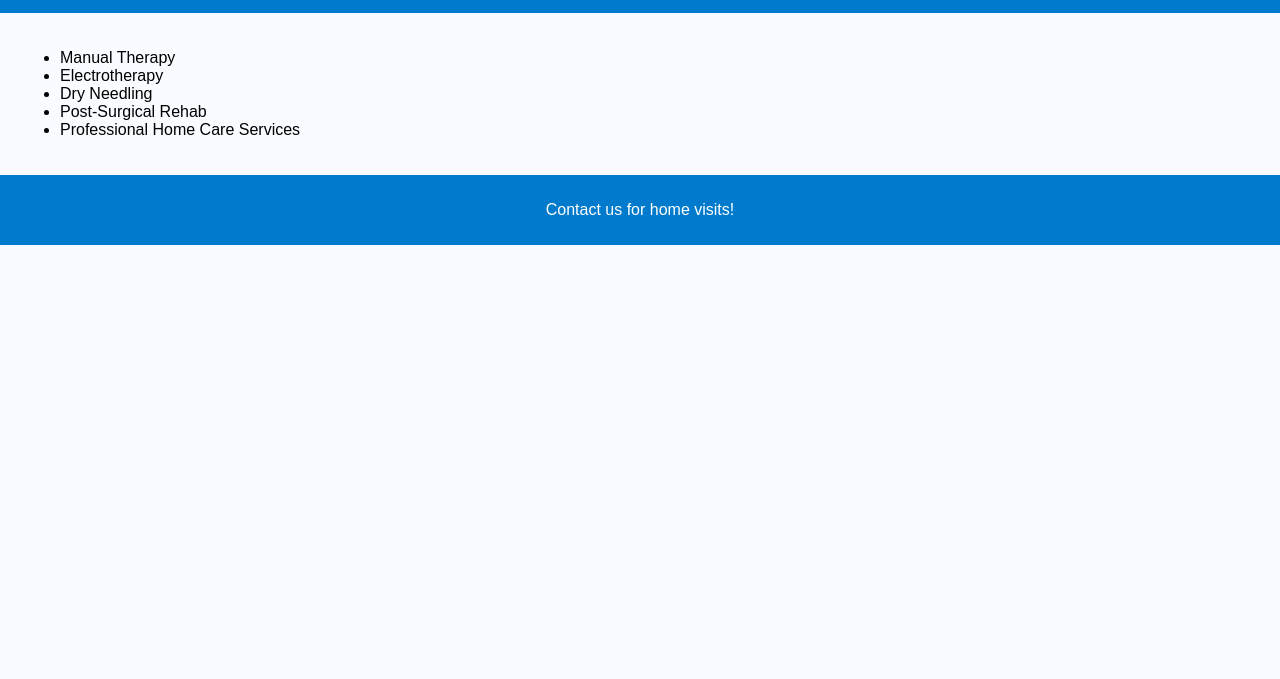
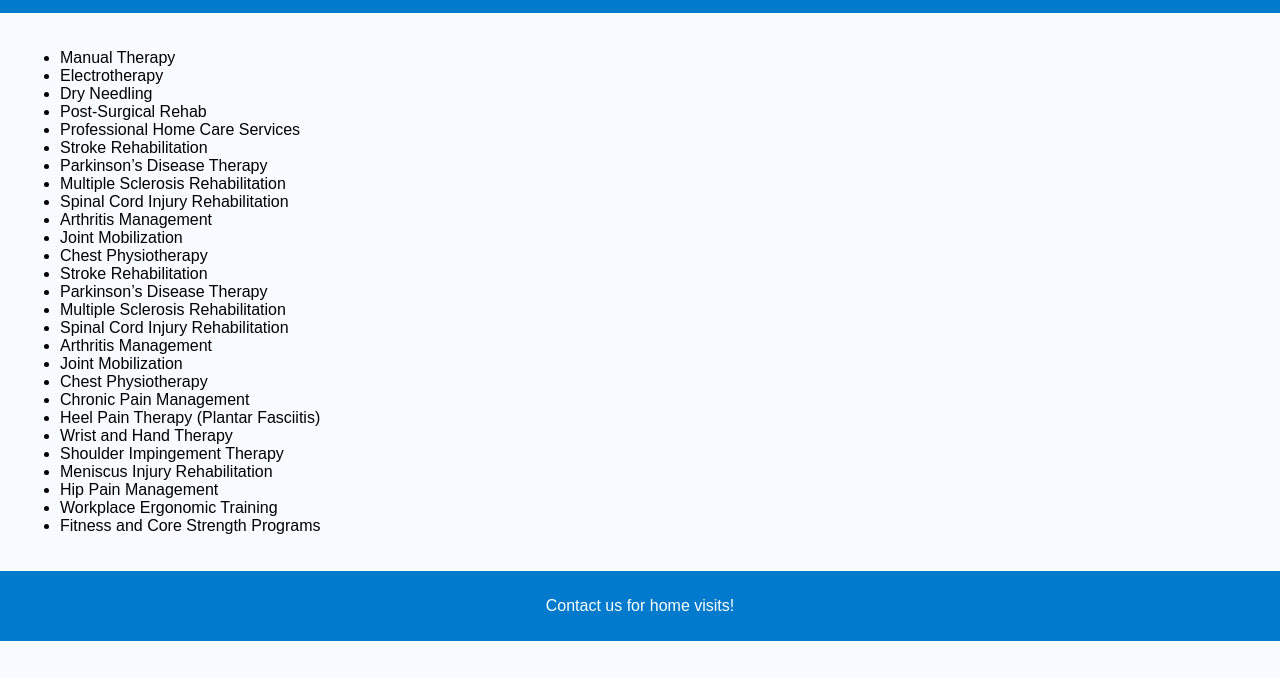
Before and after one commit to activephysiocentre/Activephysio, a plain HTML site: page services.html in a window 1280 px wide. Shown: the part 115-794 px from the top of the page. Drawn offline with Linux system fonts and the light colour scheme.

Commit message:
Update services.html

```diff
--- a/services.html
+++ b/services.html
@@ -23,6 +23,29 @@
             <li>Dry Needling</li>
             <li>Post-Surgical Rehab</li>
             <li>Professional Home Care Services</li>
+            <li>Stroke Rehabilitation</li>
+            <li>Parkinson’s Disease Therapy</li>
+            <li>Multiple Sclerosis Rehabilitation</li>
+            <li>Spinal Cord Injury Rehabilitation</li>
+            <li>Arthritis Management</li>
+            <li>Joint Mobilization</li>
+            <li>Chest Physiotherapy</li>
+            <li>Stroke Rehabilitation</li>
+            <li>Parkinson’s Disease Therapy</li>
+            <li>Multiple Sclerosis Rehabilitation</li>
+            <li>Spinal Cord Injury Rehabilitation</li>
+            <li>Arthritis Management</li>
+            <li>Joint Mobilization</li>
+            <li>Chest Physiotherapy</li>
+            <li>Chronic Pain Management</li>
+            <li>Heel Pain Therapy (Plantar Fasciitis)</li>
+            <li>Wrist and Hand Therapy</li>
+            <li>Shoulder Impingement Therapy</li>
+           <li>Meniscus Injury Rehabilitation</li>
+           <li>Hip Pain Management</li>
+           <li>Workplace Ergonomic Training</li>
+           <li>Fitness and Core Strength Programs</li>
+
         </ul>
     </main>
     <footer>
```
